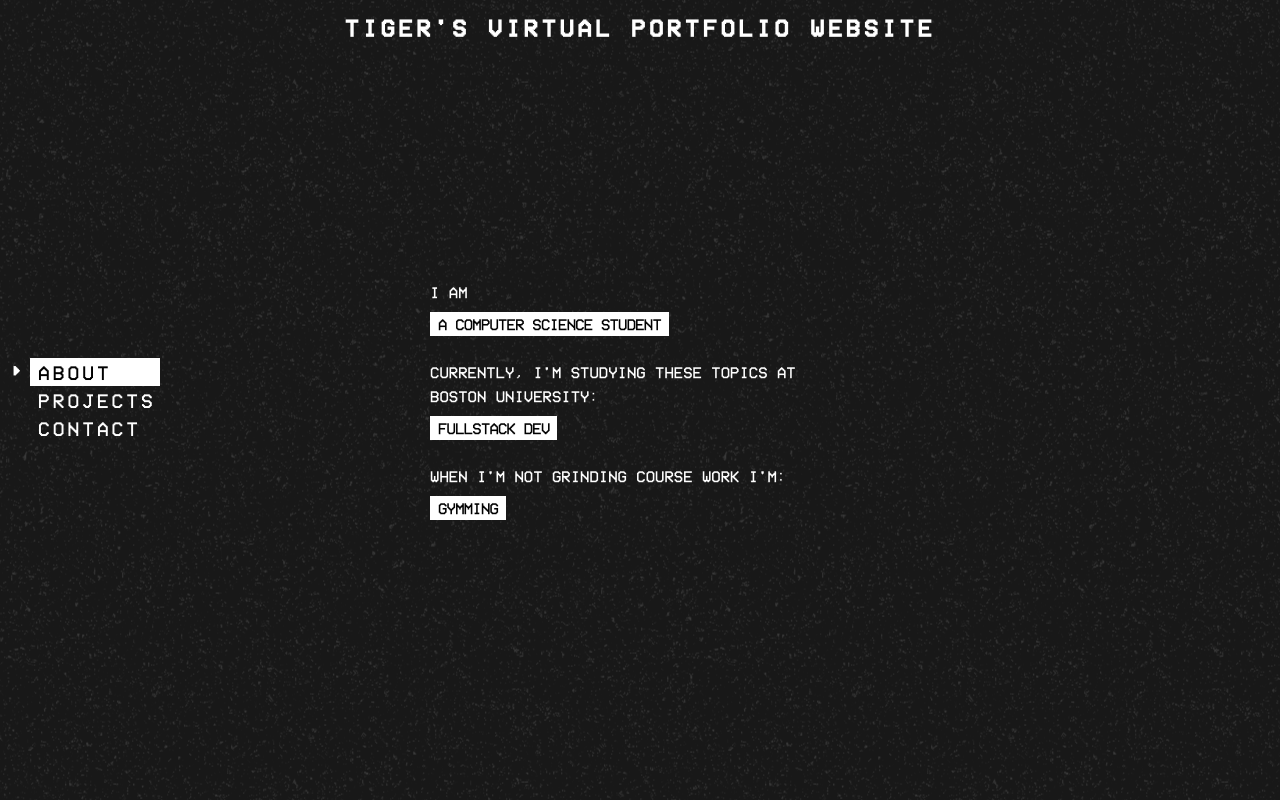
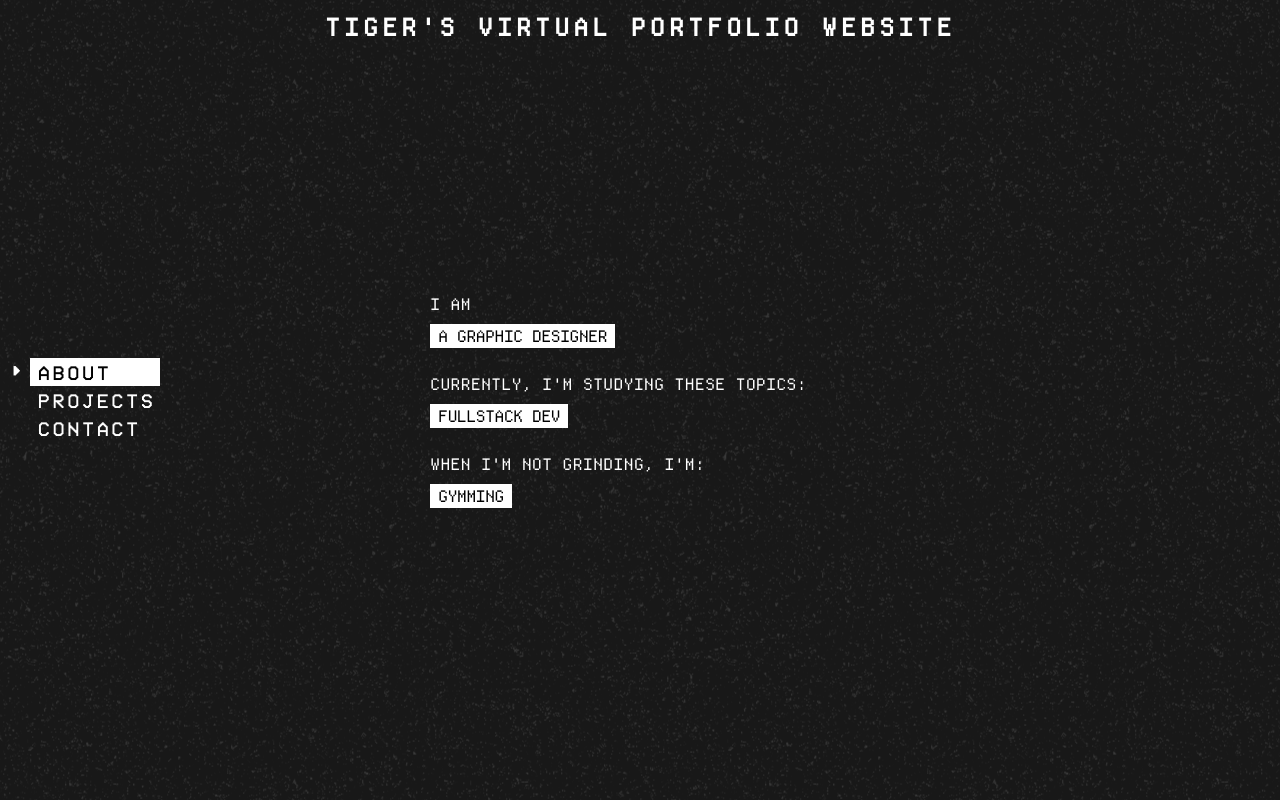
Before and after one commit to T0raT/T0raT.github.io, a Next.js app: page /about in a window 1280 px wide. Built offline with nearby package versions, Linux system fonts and the light colour scheme.

Commit message:
update: added departure mono as a font, used in all pages except navbar. Changed about page wording.

```diff
--- a/app/about/page.tsx
+++ b/app/about/page.tsx
@@ -7,18 +7,12 @@ export default function About() {
       <p className="mb-2">I AM</p>
       <RotateWords
         text=""
-        words={[
-          "A FRONTEND DEVELOPER",
-          "A COMPUTER SCIENCE STUDENT",
-          "A GAMER",
-        ]}
+        words={["A FRONTEND DEVELOPER", "A GRAPHIC DESIGNER", "A GAMER"]}
       />
 
       {/* Second paragraph Section */}
       <br />
-      <p className="mb-2">
-        CURRENTLY, I&apos;M STUDYING THESE TOPICS AT BOSTON UNIVERSITY:
-      </p>
+      <p className="mb-2">CURRENTLY, I&apos;M STUDYING THESE TOPICS:</p>
       <RotateWords
         text=""
         words={["EMBEDDED SYSTEMS", "FULLSTACK DEV", "COMPUTER GRAPHICS"]}
@@ -26,7 +20,7 @@ export default function About() {
 
       {/* Third paragraph Section */}
       <br />
-      <p className="mb-2">WHEN I&apos;M NOT GRINDING COURSE WORK I&apos;M:</p>
+      <p className="mb-2">WHEN I&apos;M NOT GRINDING, I&apos;M:</p>
       <RotateWords
         text=""
         words={[
--- a/app/components/NavBar.tsx
+++ b/app/components/NavBar.tsx
@@ -20,7 +20,7 @@ const NavBar = () => {
   return (
     <nav
       className="invisible hdr:visible fixed w-[160px] left-0 top-0 h-full
-      z-10 flex flex-col justify-center font-[family-name:var(--font-vcr)]"
+      z-10 flex flex-col justify-center font-[family-name:var(--font-vcr)] "
     >
       <ul>
         {items.map((item, index) => (
--- a/app/layout.tsx
+++ b/app/layout.tsx
@@ -15,6 +15,18 @@ const vcrFont = localFont({
     },
   ],
   variable: "--font-vcr",
+  display: "swap", // Prevents invisible text, actually I have no idea what this means
+});
+
+const departFont = localFont({
+  src: [
+    {
+      path: "../public/fonts/DepartureMono-Regular.otf",
+      weight: "400",
+      style: "normal",
+    },
+  ],
+  variable: "--font-departure",
   display: "swap", // Prevents invisible text, actually I have no idea what this means
 });
 
@@ -36,13 +48,15 @@ export default function RootLayout({
           Since the header does not change, it's better to call it once here instead of every other page.
       */}
       <head />
-      <body className={`${vcrFont.variable} antialiased`}>
+      <body
+        className={`${vcrFont.variable} ${departFont.variable} antialiased`}
+      >
         {/* The reason for 2 containers
           1. root-container exist specifically for fuzzy overlay.
 
         */}
         <div className="root-container">
-          <div className="root-content font-[family-name:var(--font-vcr)] z-10">
+          <div className="root-content font-[family-name:var(--font-departure)] z-10">
             <Header />
             <NavBar />
             {children}
```
Also changed, not shown: public/fonts/DepartureMono-Regular.otf (added).
